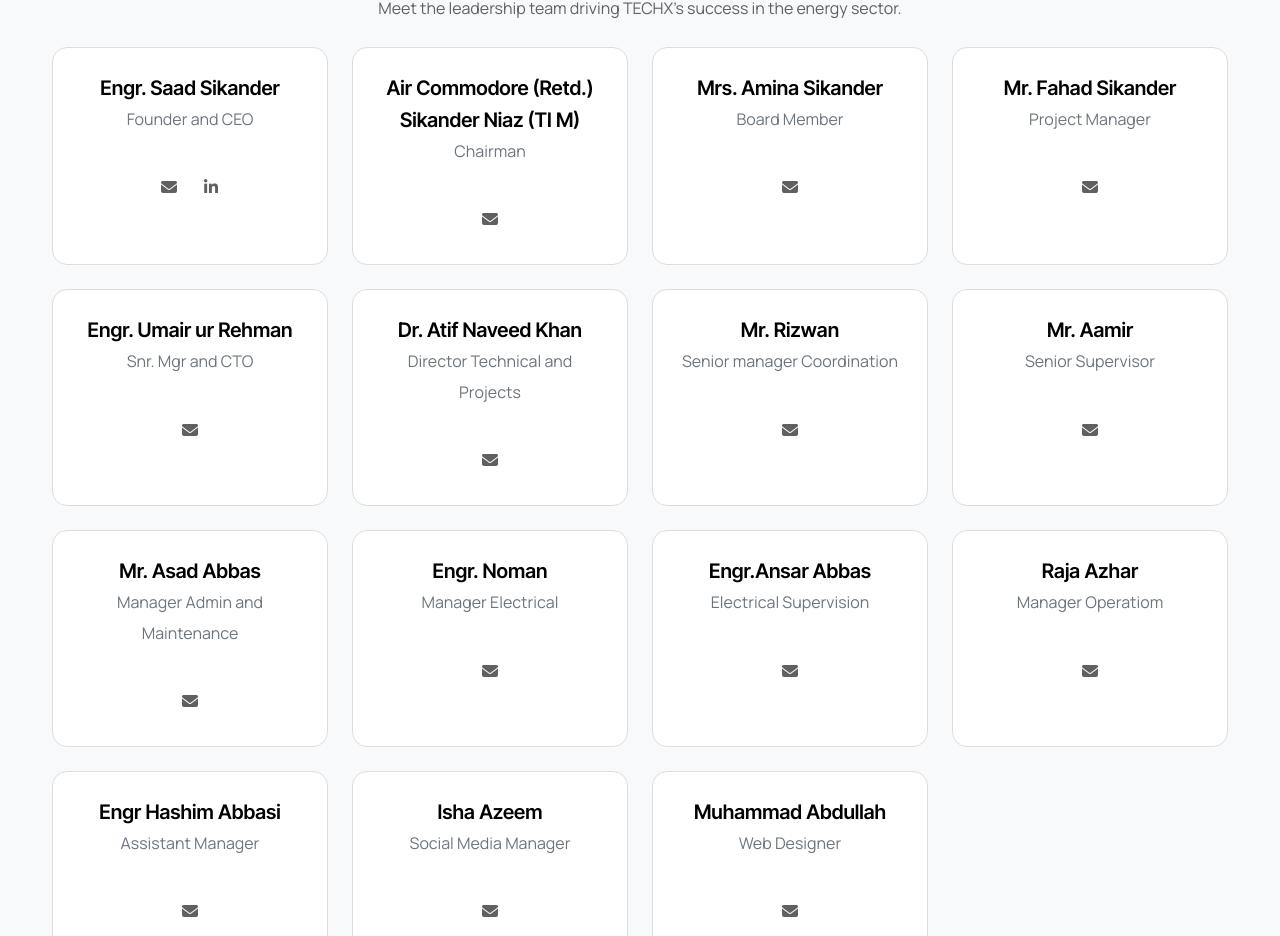
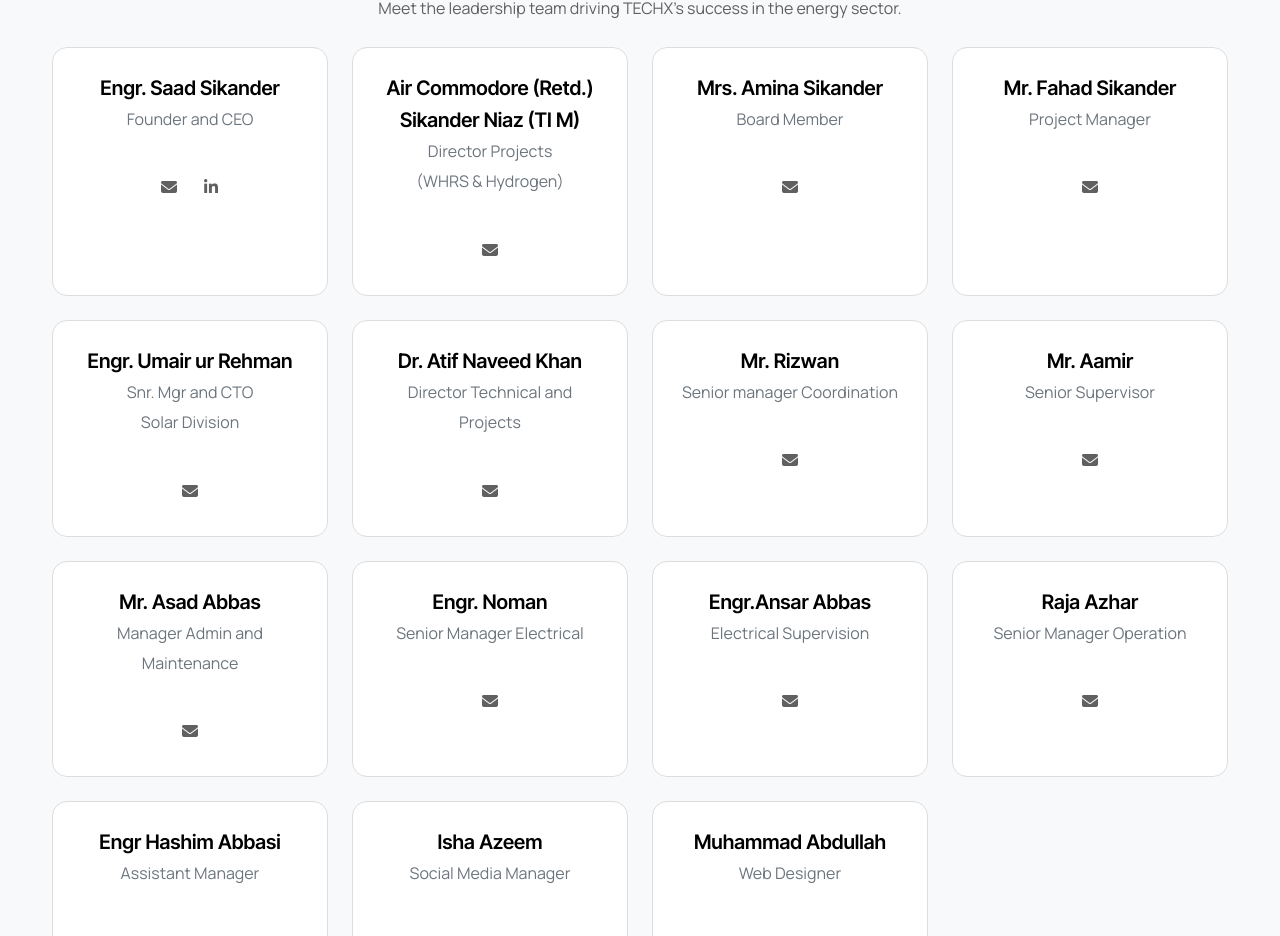
Before and after one commit to Techx425/Techx, a Next.js app: page /about in a window 1280 px wide. Shown: the part 1780-2716 px from the top of the page. Built offline with nearby package versions, Linux system fonts and the light colour scheme.

Commit message:
Update team member titles in About page

```diff
--- a/src/app/about/page.tsx
+++ b/src/app/about/page.tsx
@@ -160,17 +160,17 @@ export default function About() {
                             </div>
                             {[
                                 { name: "Engr. Saad Sikander", role: "Founder and CEO", img: "1" },
-                                { name: "Air Commodore (Retd.) Sikander Niaz (TI M)", role: "Chairman", img: "2" },
+                                { name: "Air Commodore (Retd.) Sikander Niaz (TI M)", role: <>Director Projects <br/> (WHRS & Hydrogen)</>, img: "2" },
                                 { name: "Mrs. Amina Sikander", role: "Board Member", img: "3" },
                                 { name: "Mr. Fahad Sikander", role: "Project Manager", img: "4", email: "pm@techx.com.pk" },
-                                { name: "Engr. Umair ur Rehman", role: "Snr. Mgr and CTO", img: "4" },
+                                { name: "Engr. Umair ur Rehman", role: <>Snr. Mgr and CTO <br/> Solar Division</>, img: "4" },
                                 { name: "Dr. Atif Naveed Khan", role: "Director Technical and Projects", img: "4" },
                                 { name: "Mr. Rizwan", role: "Senior manager Coordination", img: "4" },
                                 { name: "Mr. Aamir", role: "Senior Supervisor", img: "4" },
                                 { name: "Mr. Asad Abbas", role: "Manager Admin and Maintenance", img: "4" },
-                                { name: "Engr. Noman", role: "Manager Electrical", img: "4" },
+                                { name: "Engr. Noman", role: "Senior Manager Electrical", img: "4" },
                                 { name: "Engr.Ansar Abbas", role: "Electrical Supervision" },
-                                { name: "Raja Azhar", role: "Manager Operatiom", email: "azhar@techx.com.pk" },
+                                { name: "Raja Azhar", role: "Senior Manager Operation", email: "azhar@techx.com.pk" },
                                 { name: "Engr Hashim Abbasi", role: "Assistant Manager" },
                                 { name: "Isha Azeem", role: "Social Media Manager", email: "sales@techx.com.pk" },
                                 { name: "Muhammad Abdullah", role: "Web Designer", email: "developer@techx.com.pk" }
```
